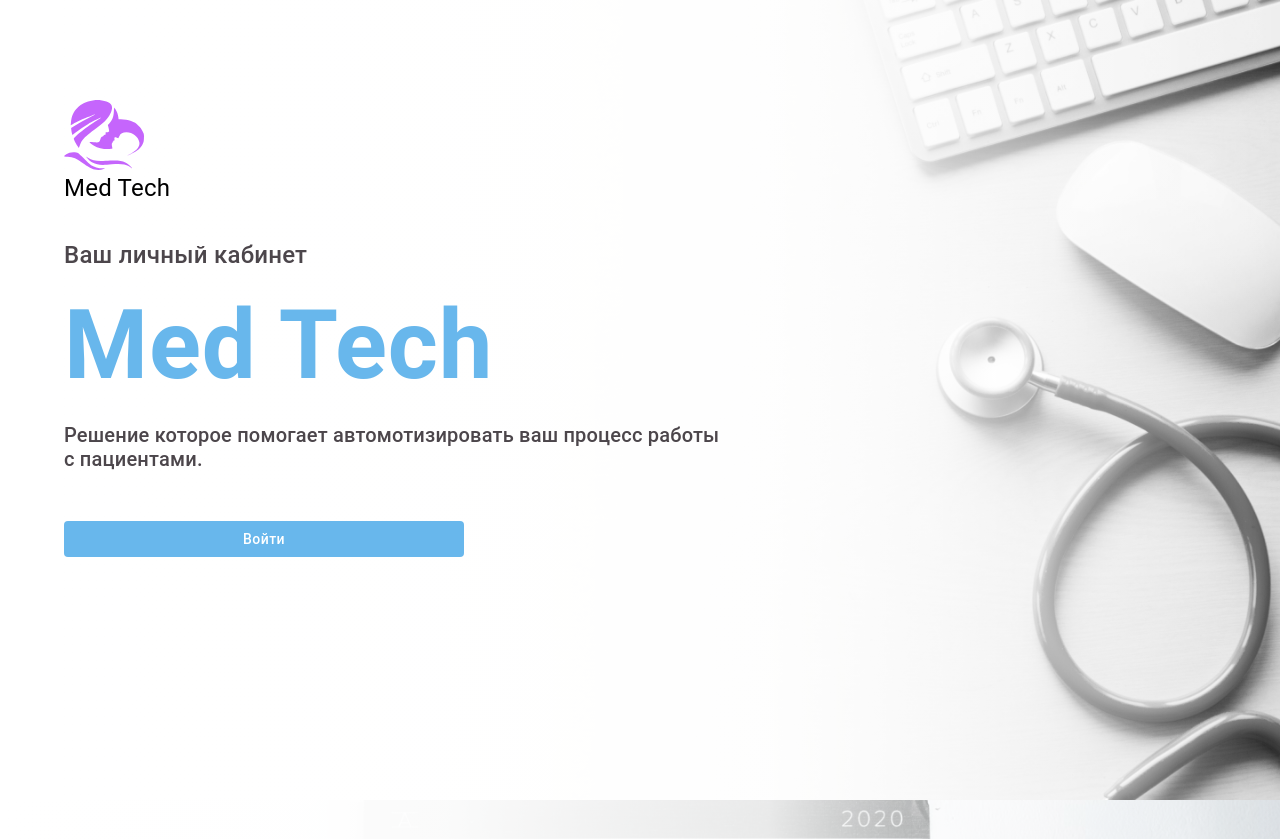
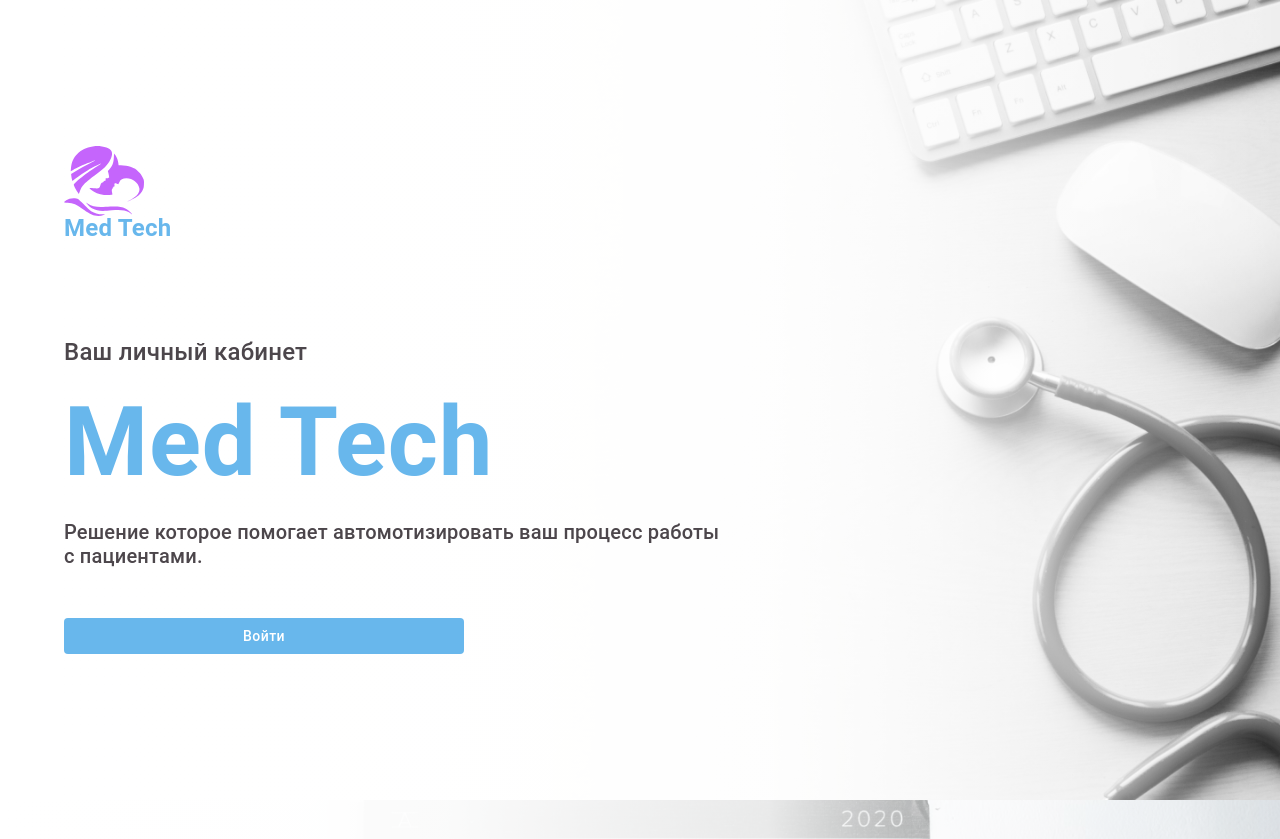
Before and after one commit to mainazarov1/MedTech, a React (Create React App) app: page / in a window 1280 px wide. Shown: the top 839 px of the page. Built offline with nearby package versions, Linux system fonts and the light colour scheme.

Commit message:
T3-232 - feat: modify components

```diff
--- a/src/components/ButtonApp/ButtonApp.jsx
+++ b/src/components/ButtonApp/ButtonApp.jsx
@@ -60,7 +60,9 @@ export const ButtonApp = (
 			fullWidth={true}
 			// height="50px"
 			disabled={disabled}
-			startIcon={icon && <img src={icon} width={iconWidth} />}
+			startIcon={
+				icon && <img src={icon} width={iconWidth} />
+			}
       hover={hover}
 			onClick={prevStep || nextStep}
 			style={{
--- a/src/components/Forms/FormRecoveryWithLogin.jsx
+++ b/src/components/Forms/FormRecoveryWithLogin.jsx
@@ -3,7 +3,7 @@ import { Box, Stack, Typography } from "@mui/material";
 import React from "react";
 import { ButtonApp } from "../ButtonApp/ButtonApp";
 import { InputAppContainer } from "../InputApp/InputAppContainer";
-import ArrowBackIosNewIcon from "@mui/icons-material/ArrowBackIosNew";
+import { icons } from "../../assets/icons";
 export const FormRecoveryWithLogin = ({prevStep, nextStep}) => {
   return (
 		<Box
@@ -24,7 +24,7 @@ export const FormRecoveryWithLogin = ({prevStep, nextStep}) => {
           <ButtonApp
 						variant="text"
 						colorText='black'
-            icon={<ArrowBackIosNewIcon />}
+            icon={icons.arrow}
 						title="Назад"
 						hover={false}
 						prevStep={prevStep}
--- a/src/components/Forms/FormRecoveryWithNewPass.jsx
+++ b/src/components/Forms/FormRecoveryWithNewPass.jsx
@@ -4,6 +4,7 @@ import React from "react";
 import { ButtonApp } from "../ButtonApp/ButtonApp";
 import { InputAppContainer } from "../InputApp/InputAppContainer";
 import ArrowBackIosNewIcon from "@mui/icons-material/ArrowBackIosNew";
+import { icons } from "../../assets/icons";
 export const FormRecoveryWithNewPass = ({prevStep}) => {
   return (
 		<Box
@@ -26,7 +27,7 @@ export const FormRecoveryWithNewPass = ({prevStep}) => {
           <ButtonApp
 						variant="text"
 						colorText='black'
-            icon={<ArrowBackIosNewIcon />}
+            icon={icons.arrow}
 						title="Назад"
 						hover={false}
 						prevStep={prevStep}
--- a/src/components/Forms/FormRecoveryWithPass.jsx
+++ b/src/components/Forms/FormRecoveryWithPass.jsx
@@ -11,6 +11,7 @@ import React from "react";
 import { ButtonApp } from "../ButtonApp/ButtonApp";
 import { InputAppContainer } from "../InputApp/InputAppContainer";
 import ArrowBackIosNewIcon from "@mui/icons-material/ArrowBackIosNew";
+import { icons } from "../../assets/icons";
 export const FormRecoveryWithPass = ({ prevStep, nextStep }) => {
   let theme = createTheme();
   theme = responsiveFontSizes(theme);
@@ -35,7 +36,7 @@ export const FormRecoveryWithPass = ({ prevStep, nextStep }) => {
           <ButtonApp
             variant="text"
             colorText="black"
-            icon={<ArrowBackIosNewIcon />}
+            icon={icons.arrow}
             title="Назад"
             hover={false}
             prevStep={prevStep}
--- a/src/components/MyButton/MyButton.jsx
+++ b/src/components/MyButton/MyButton.jsx
@@ -1,17 +1,21 @@
-import { padding } from '@mui/system'
-import React from 'react'
+// import { padding } from '@mui/system'
+// import React from 'react'
+// import cn from 'classnames'
+// import { NavLink } from 'react-router-dom'
 
-export const MyButton = ({title, width, height}) => {
-	return (
-		<button
-			style={{
-				width: width,
-				height: height || "100px",
-				background: '#aaa',
-				border: 'none',
-				borderRadius: '4px',
-			}}
-		>
-			{title}</button>
-	)
-}
+// export const MyButton = ({ title, width, height, projectType = 'default', className, href }) => {
+// 	if(href) return <NavLink to={href}></NavLink>
+// 	return (
+// 		<button
+// 			className={cn(styles.button, styles[projectType], className)}
+// 			// style={{
+// 			// 	width: width,
+// 			// 	height: height || "100px",
+// 			// 	background: '#aaa',
+// 			// 	border: 'none',
+// 			// 	borderRadius: '4px',
+// 			// }}
+// 		>
+// 			{title}</button>
+// 	)
+// }
--- a/src/pages/DocWeb/DocWeb.jsx
+++ b/src/pages/DocWeb/DocWeb.jsx
@@ -1,42 +1,39 @@
-import { Container } from "@mui/material";
 import React from "react";
 import { WebSection } from "./WebSection/WebSection";
-import img1 from "./../../assets/images/manual-bg.jpeg";
-import img2 from "./../../assets/images/manual-bg2.jpeg";
-import img3 from "./../../assets/images/manual-bg3.jpeg";
-import img4 from "./../../assets/images/manual-bg4.jpeg";
-import { Header } from "../../components/Header/Header";
-import { Route, Routes } from "react-router-dom";
-import { Schedule } from "../../components/Schedule/Schedule";
-import { CheckList } from "../../components/CheckList/CheckList";
-import { Users } from "../../components/Users/Users";
-import { Navigation } from "../../components/Navigation/Navigation";
+import { images } from "./../../assets/images/index.js";
 
 const pages = [
   {
-    img: img1,
+    img: images.manualImg,
     preTitle: "Ваш личный кабинет",
     title: "Med Tech",
     text: "Решение которое помогает автомотизировать ваш процесс работы с пациентами.",
-    buttonTitle: "Войти",
+		buttonTitle: "Войти",
+		route: 'auth'
+
   },
   {
-    img: img2,
+    img: images.manualImg2,
     title: "Расписание",
     text: "В данном разделе вы сможете распределить свой график приема на обследование пациентов. Для этого вам надо всего лишь прописать время в какое время вы проводите осмотр, а в свою очередь пациенты с помощью мобильного приложения смогут просмотреть и забронировать время для обследования.",
-    buttonTitle: "Перейти",
+		buttonTitle: "Перейти",
+		route: 'schedule'
+
   },
   {
-    img: img3,
+    img: images.manualImg3,
     title: "Чек-лист",
     text: "В этом разделе вы прописываете вопросы для своих пациентов и сохраняете их и прикрепляете к определённому пациенту в свою очередь этот чек-лист отображается в мобильном приложение пациентов которые вносят ответы на заданные вопросы с пошью  галочки или свободного ответа.",
-    buttonTitle: "Перейти",
+		buttonTitle: "Перейти",
+		route: 'check-list'
+
   },
   {
-    img: img4,
-    title: "Статистика пользователей",
+    img: images.manualImg4,
+    title: "Пользователи",
     text: "На данной странице сайта будут отображаться ваши пациенты, что бы перейти на детальную страницу пациента вам не обходи кликнуть  на определенного пациента после чего вас перебросят на детальную страницу пациента где будут отображаться подробная информация о нем, также вы можете вносить изменения в данных о пользователе.",
-    buttonTitle: "Перейти",
+		buttonTitle: "Перейти",
+		route: 'users'
   },
 ];
 export const DocWeb = () => {
@@ -48,13 +45,10 @@ export const DocWeb = () => {
         title={item.title}
         text={item.text}
         buttonTitle={item.buttonTitle}
-        preTitle={item.preTitle}
+				preTitle={item.preTitle}
+				route={item.route}
       />
     );
   });
-  return (
-    <>
-      {sections}
-    </>
-  );
+  return <>{sections}</>;
 };
--- a/src/pages/DocWeb/WebSection/WebSection.jsx
+++ b/src/pages/DocWeb/WebSection/WebSection.jsx
@@ -1,11 +1,12 @@
+import React from "react";
+import { Box } from "@mui/system";
 import { Container, Stack, Typography } from "@mui/material";
-import { Box, fontSize, minHeight } from "@mui/system";
-import React from "react";
 import { ButtonApp } from "../../../components/ButtonApp/ButtonApp";
-import img from "./../../../assets/images/manual-bg.png";
+import { icons } from "../../../assets/icons";
 import style from "./WebSection.module.css";
-import logo from "./../../../assets/icons/logo_violet.svg";
-export const WebSection = ({ image, title, text, buttonTitle, preTitle }) => {
+import { Link } from "react-router-dom";
+
+export const WebSection = ({ image, title, text, buttonTitle, preTitle, route }) => {
   const size = buttonTitle === "Войти" ? "96px" : "40px";
   return (
     <div
@@ -16,14 +17,19 @@ export const WebSection = ({ image, title, text, buttonTitle, preTitle }) => {
         minHeight: "100vh",
       }}
     >
-      {/* <img
-				className={style.manual__bg__image} src={image} alt="image" /> */}
       <Container>
+        <Stack
+          className={style.manual__content}
+          sx={{
+            maxWidth: "660px",
+            width: "100%",
+          }}
+        >
           {preTitle ? (
-					<Stack
-					className={style.manual__logo}>
+						<Stack className={style.manual__logo} alignItems={"start"} sx={{
+						}}>
               <img
-              src={logo}
+                src={icons.medTechViolet}
                 alt="logo"
                 style={{
                   width: "80px",
@@ -31,18 +37,16 @@ export const WebSection = ({ image, title, text, buttonTitle, preTitle }) => {
               />
               <Typography
                 sx={{
-								fontSize: '24px'
+                  fontSize: "24px",
+                  fontWeight: 700,
+                  lineHeight: "100%",
+                  color: "#68B7EC",
                 }}
-						>Med Tech</Typography>
+              >
+                Med Tech
+              </Typography>
             </Stack>
           ) : null}
-        <Stack
-          className={style.manual__content}
-          sx={{
-            maxWidth: "660px",
-            width: "100%",
-          }}
-        >
           <Typography
             component="h4"
             sx={{
@@ -85,7 +89,9 @@ export const WebSection = ({ image, title, text, buttonTitle, preTitle }) => {
               width: "100%",
             }}
 					>
+						<Link to={route} children={
 							<ButtonApp title={buttonTitle} variant="contained" />
+						}/>
           </Box>
         </Stack>
       </Container>
--- a/src/pages/DocWeb/WebSection/WebSection.module.css
+++ b/src/pages/DocWeb/WebSection/WebSection.module.css
@@ -20,9 +20,11 @@
 	/* z-index: 0; */
 }
 .manual__logo{
-	position: absolute;
-	z-index: 10;
-	top: 100px;
+	position: relative;
+	align-items: flex-start;
+	margin-bottom: 100px;
+	/* z-index: 10; */
+	/* top: 0px; */
 }
 .manual__bg__image {
 	position: absolute;
```
Also changed, not shown: src/components/Table/Table.jsx (deleted, +0 -7 lines). Lines whose indentation alone changed are shown as unchanged.
